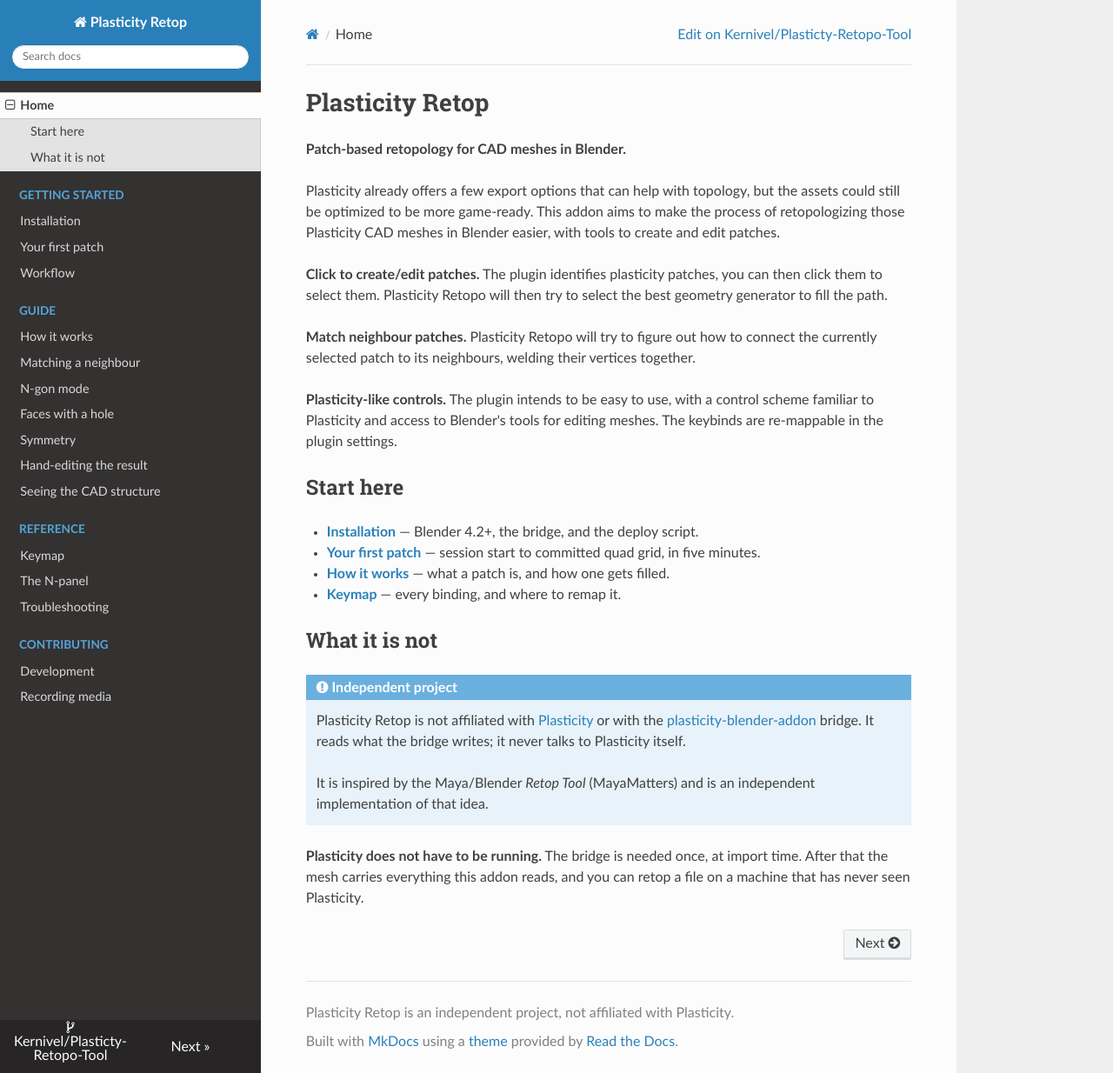
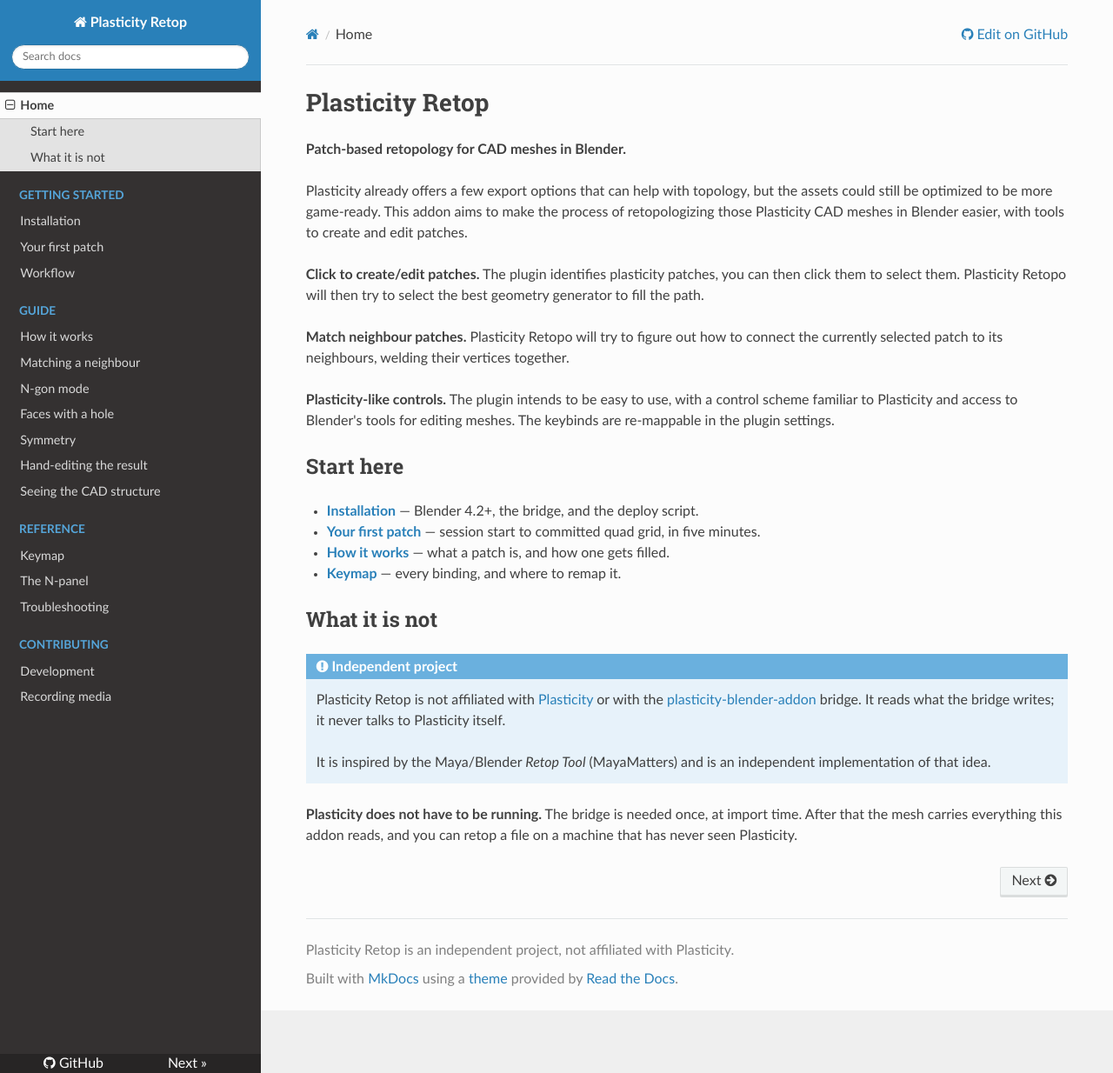
Before and after one commit to Kernivel/Plasticty-Retopo-Tool, an MkDocs documentation site: the page built from docs/index.md, in a window 1280 px wide and 1234 px high. Shown: the whole window at 87% size. Built offline with MkDocs 1.6.1, drawn with Linux system fonts in a browser that asks for light colours; nearby versions of some CDN libraries.

Commit message:
Fix the layout the readthedocs theme gives a wide window
Two separate causes, both in the theme rather than in the pages.

Above 1100px the theme pins the content column left -- `.wy-nav-content
{margin:0}` inside its own `min-width:1100px` query -- and fills the rest with
a gutter so faint it reads as blank page. Overridden from the same query, or
the theme's rule wins back at exactly the widths this is about. Raised to
1100px while centring it: 800px is a comfortable measure for prose but the
settings tables in reference/panel.md were wrapping every cell with a third of
the window empty beside them. Checked at 1900px: equal gutters, no table
overflowing, no horizontal page scroll.

The artefact at the foot of the sidebar was `repo_name`. The theme's
versions.html special-cases the literal value 'GitHub' and renders a short icon
link; anything else falls through to a branch printing the name in full, into a
bar fixed at 300px wide, where 'Kernivel/Plasticty-Retopo-Tool' wrapped onto
three lines and ran into the Previous/Next links. The bar is also laid out as a
wrapping flex row now, so a long name could no longer overlap them.

Co-Authored-By: Claude Opus 5 <noreply@anthropic.com>

```diff
--- a/docs/stylesheets/extra.css
+++ b/docs/stylesheets/extra.css
@@ -47,3 +47,28 @@ kbd {
   vertical-align: -0.05em;
   border: 1px solid #999;
 }
+
+/* Above 1100px the theme deliberately pins the content column to the left
+   (`.wy-nav-content{margin:0}`) and fills the rest with a grey gutter. On a
+   wide monitor that reads as a page that failed to lay out, and the reference
+   tables have no room while a third of the window sits empty. Centred, and
+   wider -- 800px is a comfortable measure for prose but not for a six-column
+   settings table. Same media query as the rule it overrides, or the theme's
+   `margin:0` wins back above 1100px. */
+@media screen and (min-width: 1100px) {
+  .wy-nav-content {
+    max-width: 1100px;
+    margin: 0 auto;
+  }
+}
+
+/* The bar at the foot of the sidebar packs the repo link and the prev/next
+   links into a fixed 300px. Laying them out as a wrapping flex row keeps them
+   from overlapping whatever they end up containing. */
+.rst-versions .rst-current-version {
+  display: flex;
+  flex-wrap: wrap;
+  justify-content: flex-end;
+  gap: 0.3em 0.9em;
+  line-height: 1.4;
+}
--- a/mkdocs.yml
+++ b/mkdocs.yml
@@ -2,7 +2,12 @@ site_name: Plasticity Retop
 site_description: Patch-based retopology for CAD meshes in Blender
 site_url: https://kernivel.github.io/Plasticty-Retopo-Tool/
 repo_url: https://github.com/Kernivel/Plasticty-Retopo-Tool
-repo_name: Kernivel/Plasticty-Retopo-Tool
+# 'GitHub' exactly: the theme's versions.html special-cases that value and
+# renders a short icon link. Any other string falls through to a branch that
+# prints the name in full, inside the fixed 300px bar at the foot of the
+# sidebar -- where a long one wraps onto three lines and collides with the
+# Previous/Next links.
+repo_name: GitHub
 copyright: Plasticity Retop is an independent project, not affiliated with Plasticity.
 
 # The addon package lives at the repository root, so the docs sit in a
```
